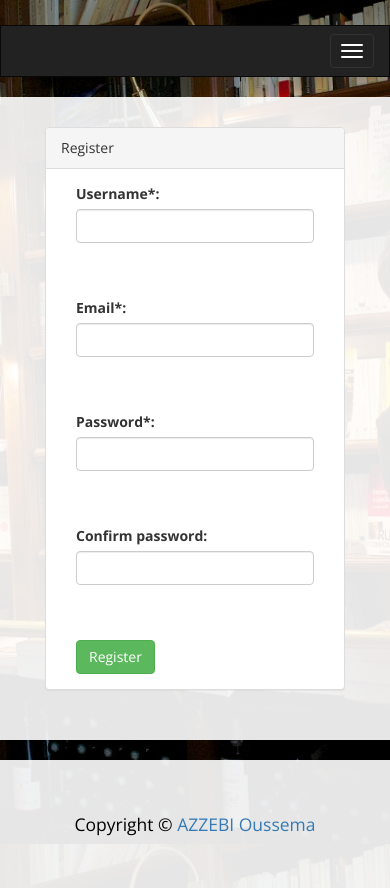
After one commit to NewManParis/book_store_project, a Django app: template bookstore_project/store/templates/store/register.html in a window 390 px wide. The commit adds this page. Run offline with Django 3.2, Linux system fonts and the light colour scheme; the template is opened without the code that fills it: values that come from a table or form of the project are taken from there, others are empty; some libraries are stand-ins or nearby versions.

Commit message:
add registration template view and url

```diff
--- a/bookstore_project/store/forms.py
+++ b/bookstore_project/store/forms.py
@@ -1,4 +1,4 @@
-from django.forms import ModelForm, TextInput, EmailInput
+from django.forms import ModelForm, TextInput, EmailInput, PasswordInput
 from django.forms.utils import ErrorList
 from django import forms
 
@@ -18,9 +18,11 @@ class ContactForm(ModelForm):
         fields = ["user_name", "user_email"]
         widgets = {
             'user_name': TextInput(attrs={'class': 'form-control'}),
-            'user_email': EmailInput(attrs={'class': 'form-control'})
+            'user_email': EmailInput(attrs={'class': 'form-control'}),
         }
 
-class ConnexionForm(forms.Form):
-    username = forms.CharField(label="User name", max_length=30)
-    password = forms.CharField(label="Password", widget=forms.PasswordInput)
+class RegisterForm(forms.Form):
+    username = forms.CharField(widget=forms.TextInput(attrs={'class':'form-control'}))
+    email = forms.EmailField(widget=forms.EmailInput(attrs={'class':'form-control'}))
+    password = forms.CharField(widget=forms.PasswordInput(attrs={'class':'form-control'}))
+    password_repeat = forms.CharField(widget=forms.PasswordInput(attrs={'class':'form-control'}))
--- /dev/null
+++ b/bookstore_project/store/templates/store/register.html
@@ -0,0 +1,48 @@
+{% extends 'store/base.html' %}
+
+
+{% block content %}
+    <div class="container">
+        <form action="{% url 'store:user_register' %}" method="post">
+            {% csrf_token %}
+            <div class="col-md-8 col-md-offset-2">
+                <div class="panel panel-default">
+                    <div class="panel-heading">Register</div>
+                    <div class="panel-body">
+                        {% if error_message %}
+                            <p class="bg-danger p-d ml-b">{{ error_message }}</p>
+                        {% endif %}
+
+                        <div class="form-group clearfix">
+                            <label for="{{ form.username.id_for_label }}" class="col-md-4 control-label text-right">Username<span class="text-red">*</span>:</label>
+                            <div class="col-md-6">
+                                {{ form.username }}
+                            </div>
+                        </div>
+                        <div class="form-group clearfix">
+                            <label for="{{ form.email.id_for_label }}" class="col-md-4 control-label text-right">Email<span class="text-red">*</span>:</label>
+                            <div class="col-md-6">
+                                {{ form.email }}
+                            </div>
+                        </div>
+                        <div class="form-group clearfix">
+                            <label for="{{ form.password.id_for_label }}" class="col-md-4 control-label text-right">Password<span class="text-red">*</span>:</label>
+                            <div class="col-md-6">
+                                {{ form.password }}
+                            </div>
+                        </div>
+                        <div class="form-group clearfix">
+                            <label for="{{ form.password_repeat.id_for_label }}" class="col-md-4 control-label text-right">Confirm password:</label>
+                            <div class="col-md-6">
+                                {{ form.password_repeat }}
+                            </div>
+                        </div>
+                        <div class="col-md-6 col-md-offset-4">
+                            <input type="submit" value="Register" class="btn btn-success">
+                        </div>
+                    </div>
+                </div>
+            </div>
+        </form>
+    </div>
+{% endblock %}
--- a/bookstore_project/store/urls.py
+++ b/bookstore_project/store/urls.py
@@ -6,5 +6,7 @@ urlpatterns = [
     path('<book_id>/', views.detail, name='detail'),
     path('', views.listing, name='listing'),
     path('search', views.search, name='search'),
+    path('login', views.login, name='login'),
+    path('register', views.user_register, name='user_register'),
 
 ]
```
Also changed, not shown: bookstore_project/store/models.py (+13 -14 lines), bookstore_project/store/templates/store/connexion_form.html (deleted, +0 -15 lines), bookstore_project/store/views.py (+43 -14 lines), bookstore_project/store/templates/store/base.html (line endings or trailing spaces).
